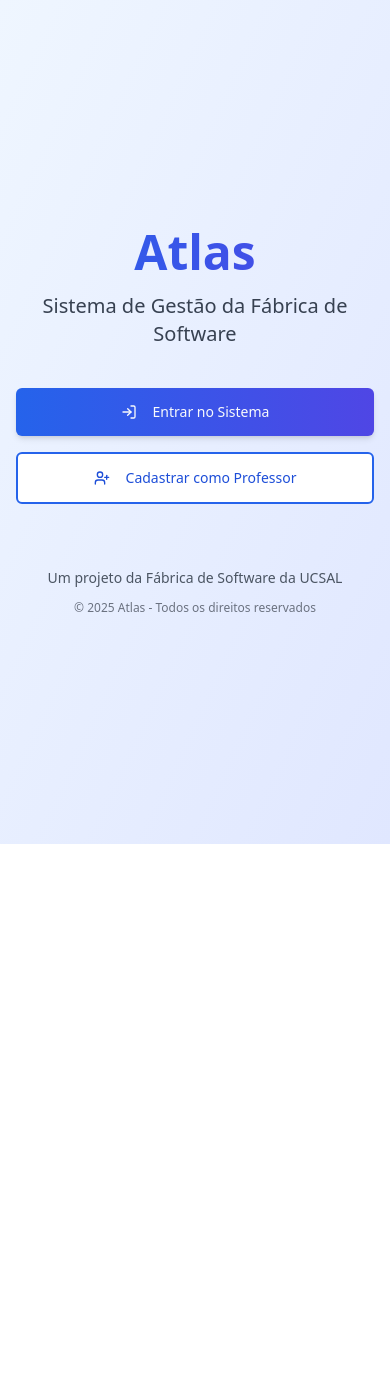
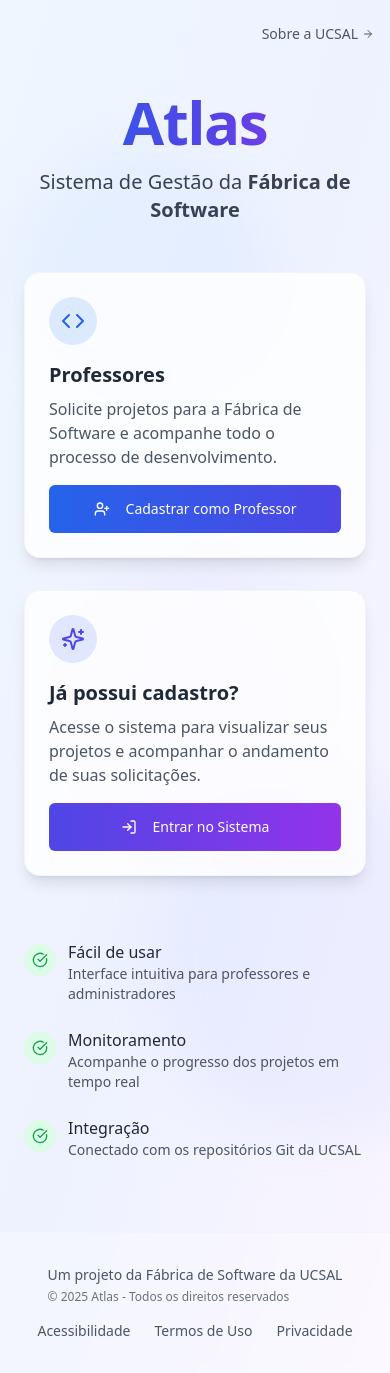
Before and after one commit to eubrunocase/Atlas-Front-End, a React (Vite) app: page / in a window 390 px wide. Before the commit the page ends 844 px from the top, so only its background shows below. Built offline with nearby package versions, Linux system fonts and the light colour scheme.

Commit message:
Improve overall design and accessibility
The design was considered too simple and not responsive enough. This commit aims to improve the overall design, making it more visually appealing, interesting, and responsive, while also ensuring accessibility.

```diff
--- a/package.json
+++ b/package.json
@@ -46,6 +46,7 @@
     "cmdk": "^1.0.0",
     "date-fns": "^3.6.0",
     "embla-carousel-react": "^8.3.0",
+    "framer-motion": "^12.5.0",
     "input-otp": "^1.2.4",
     "lucide-react": "^0.462.0",
     "next-themes": "^0.3.0",
--- a/src/index.css
+++ b/src/index.css
@@ -1,3 +1,4 @@
+
 @tailwind base;
 @tailwind components;
 @tailwind utilities;
@@ -99,3 +100,50 @@
     @apply bg-background text-foreground;
   }
 }
+
+/* Animações para os elementos decorativos */
+@keyframes blob {
+  0% {
+    transform: translate(0px, 0px) scale(1);
+  }
+  33% {
+    transform: translate(30px, -50px) scale(1.1);
+  }
+  66% {
+    transform: translate(-20px, 20px) scale(0.9);
+  }
+  100% {
+    transform: translate(0px, 0px) scale(1);
+  }
+}
+
+.animate-blob {
+  animation: blob 7s infinite;
+}
+
+.animation-delay-2000 {
+  animation-delay: 2s;
+}
+
+.animation-delay-4000 {
+  animation-delay: 4s;
+}
+
+/* Utilitários de acessibilidade */
+.sr-only {
+  position: absolute;
+  width: 1px;
+  height: 1px;
+  padding: 0;
+  margin: -1px;
+  overflow: hidden;
+  clip: rect(0, 0, 0, 0);
+  white-space: nowrap;
+  border-width: 0;
+}
+
+/* Foco para acessibilidade */
+.focus-visible:focus {
+  outline: 2px solid hsl(var(--primary));
+  outline-offset: 2px;
+}
--- a/src/pages/Index.tsx
+++ b/src/pages/Index.tsx
@@ -3,7 +3,8 @@ import { useEffect } from "react";
 import { useNavigate } from "react-router-dom";
 import { authService } from "@/services/auth.service";
 import { Button } from "@/components/ui/button";
-import { LogIn, UserPlus } from "lucide-react";
+import { LogIn, UserPlus, ArrowRight, Code, Sparkles, CheckCircle } from "lucide-react";
+import { motion } from "framer-motion";
 
 const Index = () => {
   const navigate = useNavigate();
@@ -19,41 +20,174 @@ const Index = () => {
     }
   }, [navigate]);
 
+  const container = {
+    hidden: { opacity: 0 },
+    show: {
+      opacity: 1,
+      transition: {
+        staggerChildren: 0.1
+      }
+    }
+  };
+
+  const item = {
+    hidden: { opacity: 0, y: 20 },
+    show: { opacity: 1, y: 0 }
+  };
+
   return (
-    <div className="min-h-screen flex flex-col items-center justify-center bg-gradient-to-br from-blue-50 to-indigo-100 p-4">
-      <div className="max-w-md w-full text-center">
-        <div className="mb-10">
-          <h1 className="text-5xl font-bold bg-gradient-to-r from-blue-600 to-indigo-600 bg-clip-text text-transparent mb-4">Atlas</h1>
-          <p className="text-xl text-gray-700">Sistema de Gestão da Fábrica de Software</p>
+    <div className="min-h-screen relative overflow-hidden bg-gradient-to-br from-blue-50 via-indigo-50 to-purple-50">
+      {/* Decorative elements */}
+      <div className="absolute top-0 left-0 w-full h-full overflow-hidden z-0">
+        <div className="absolute top-[10%] left-[5%] w-64 h-64 bg-blue-200 rounded-full mix-blend-multiply filter blur-xl opacity-20 animate-blob"></div>
+        <div className="absolute top-[40%] right-[10%] w-72 h-72 bg-purple-200 rounded-full mix-blend-multiply filter blur-xl opacity-20 animate-blob animation-delay-2000"></div>
+        <div className="absolute bottom-[15%] left-[35%] w-80 h-80 bg-indigo-200 rounded-full mix-blend-multiply filter blur-xl opacity-20 animate-blob animation-delay-4000"></div>
       </div>
 
-        <div className="space-y-4 mb-8">
+      {/* Main Content */}
+      <div className="relative z-10 flex flex-col min-h-screen">
+        <header className="container mx-auto py-6 px-4">
+          <nav className="flex justify-end">
+            <a
+              href="https://ucsal.br"
+              target="_blank"
+              rel="noopener noreferrer"
+              className="text-sm font-medium text-gray-600 hover:text-blue-600 transition-colors flex items-center"
+            >
+              Sobre a UCSAL <ArrowRight className="ml-1 h-3 w-3" />
+            </a>
+          </nav>
+        </header>
+
+        <main className="flex-grow flex flex-col items-center justify-center p-6">
+          <div className="max-w-4xl w-full mx-auto">
+            <motion.div
+              className="text-center mb-12"
+              initial={{ opacity: 0, y: -20 }}
+              animate={{ opacity: 1, y: 0 }}
+              transition={{ duration: 0.5 }}
+            >
+              <h1 className="text-6xl md:text-7xl font-bold bg-gradient-to-r from-blue-600 via-indigo-600 to-purple-600 bg-clip-text text-transparent mb-4 tracking-tight">
+                Atlas
+              </h1>
+              <p className="text-xl md:text-2xl text-gray-700 max-w-2xl mx-auto">
+                Sistema de Gestão da <span className="font-semibold">Fábrica de Software</span>
+              </p>
+            </motion.div>
+
+            <motion.div
+              className="grid md:grid-cols-2 gap-8 mb-16"
+              variants={container}
+              initial="hidden"
+              animate="show"
+            >
+              <motion.div
+                className="bg-white/80 backdrop-blur-sm rounded-2xl p-6 shadow-lg border border-gray-100 hover:shadow-xl transition-all duration-300"
+                variants={item}
+              >
+                <div className="bg-blue-100 text-blue-600 rounded-full w-12 h-12 flex items-center justify-center mb-4">
+                  <Code className="w-6 h-6" />
+                </div>
+                <h3 className="text-xl font-semibold mb-2 text-gray-800">Professores</h3>
+                <p className="text-gray-600 mb-4">
+                  Solicite projetos para a Fábrica de Software e acompanhe todo o processo de desenvolvimento.
+                </p>
+                <Button
+                  className="w-full bg-gradient-to-r from-blue-600 to-indigo-600 hover:from-blue-700 hover:to-indigo-700 text-white font-medium py-6 group"
+                  onClick={() => navigate("/register")}
+                >
+                  <UserPlus className="mr-2 h-5 w-5 group-hover:scale-110 transition-transform" />
+                  Cadastrar como Professor
+                </Button>
+              </motion.div>
+
+              <motion.div
+                className="bg-white/80 backdrop-blur-sm rounded-2xl p-6 shadow-lg border border-gray-100 hover:shadow-xl transition-all duration-300"
+                variants={item}
+              >
+                <div className="bg-indigo-100 text-indigo-600 rounded-full w-12 h-12 flex items-center justify-center mb-4">
+                  <Sparkles className="w-6 h-6" />
+                </div>
+                <h3 className="text-xl font-semibold mb-2 text-gray-800">Já possui cadastro?</h3>
+                <p className="text-gray-600 mb-4">
+                  Acesse o sistema para visualizar seus projetos e acompanhar o andamento de suas solicitações.
+                </p>
                 <Button
                   size="lg"
-            className="w-full py-6 bg-gradient-to-r from-blue-600 to-indigo-600 hover:from-blue-700 hover:to-indigo-700 transition-all duration-200 shadow-md hover:shadow-lg"
+                  className="w-full bg-gradient-to-r from-indigo-600 to-purple-600 hover:from-indigo-700 hover:to-purple-700 text-white font-medium py-6 group"
                   onClick={() => navigate("/login")}
                 >
-            <LogIn className="mr-2 h-5 w-5" /> Entrar no Sistema
+                  <LogIn className="mr-2 h-5 w-5 group-hover:scale-110 transition-transform" />
+                  Entrar no Sistema
                 </Button>
+              </motion.div>
+            </motion.div>
 
-          <Button
-            variant="outline"
-            size="lg"
-            className="w-full py-6 border-2 border-blue-600 text-blue-700 hover:bg-blue-50 transition-all duration-200"
-            onClick={() => navigate("/register")}
+            <motion.div
+              className="grid md:grid-cols-3 gap-6 mb-12"
+              initial={{ opacity: 0, y: 20 }}
+              animate={{ opacity: 1, y: 0 }}
+              transition={{ delay: 0.4, duration: 0.5 }}
             >
-            <UserPlus className="mr-2 h-5 w-5" /> Cadastrar como Professor
-          </Button>
+              <div className="flex items-start space-x-3">
+                <div className="bg-green-100 text-green-600 rounded-full p-2 mt-1 flex-shrink-0">
+                  <CheckCircle className="w-4 h-4" />
+                </div>
+                <div>
+                  <h4 className="font-medium text-gray-800">Fácil de usar</h4>
+                  <p className="text-sm text-gray-600">Interface intuitiva para professores e administradores</p>
+                </div>
               </div>
 
-        <div className="mt-16 flex flex-col gap-3">
-          <p className="text-gray-600 text-sm">
+              <div className="flex items-start space-x-3">
+                <div className="bg-green-100 text-green-600 rounded-full p-2 mt-1 flex-shrink-0">
+                  <CheckCircle className="w-4 h-4" />
+                </div>
+                <div>
+                  <h4 className="font-medium text-gray-800">Monitoramento</h4>
+                  <p className="text-sm text-gray-600">Acompanhe o progresso dos projetos em tempo real</p>
+                </div>
+              </div>
+
+              <div className="flex items-start space-x-3">
+                <div className="bg-green-100 text-green-600 rounded-full p-2 mt-1 flex-shrink-0">
+                  <CheckCircle className="w-4 h-4" />
+                </div>
+                <div>
+                  <h4 className="font-medium text-gray-800">Integração</h4>
+                  <p className="text-sm text-gray-600">Conectado com os repositórios Git da UCSAL</p>
+                </div>
+              </div>
+            </motion.div>
+          </div>
+        </main>
+
+        <footer className="relative z-10 bg-white/30 backdrop-blur-sm py-8 border-t border-gray-100">
+          <div className="container mx-auto px-6">
+            <div className="flex flex-col md:flex-row justify-between items-center">
+              <div className="mb-4 md:mb-0">
+                <p className="text-sm text-gray-600">
                   Um projeto da Fábrica de Software da UCSAL
                 </p>
-          <p className="text-center text-xs text-gray-500">
+                <p className="text-xs text-gray-500 mt-1">
                   © {new Date().getFullYear()} Atlas - Todos os direitos reservados
                 </p>
               </div>
+
+              <div className="flex space-x-6">
+                <a href="#acessibilidade" className="text-sm text-gray-600 hover:text-blue-600 transition-colors">
+                  Acessibilidade
+                </a>
+                <a href="#termos" className="text-sm text-gray-600 hover:text-blue-600 transition-colors">
+                  Termos de Uso
+                </a>
+                <a href="#privacidade" className="text-sm text-gray-600 hover:text-blue-600 transition-colors">
+                  Privacidade
+                </a>
+              </div>
+            </div>
+          </div>
+        </footer>
       </div>
     </div>
   );
--- a/tailwind.config.ts
+++ b/tailwind.config.ts
@@ -1,3 +1,4 @@
+
 import type { Config } from "tailwindcss";
 
 export default {
@@ -14,6 +15,10 @@ export default {
 			center: true,
 			padding: '2rem',
 			screens: {
+				'sm': '640px',
+				'md': '768px',
+				'lg': '1024px',
+				'xl': '1280px',
 				'2xl': '1400px'
 			}
 		},
@@ -84,11 +89,26 @@ export default {
 					to: {
 						height: '0'
 					}
+				},
+				'fade-in': {
+					'0%': { opacity: '0' },
+					'100%': { opacity: '1' }
+				},
+				'fade-out': {
+					'0%': { opacity: '1' },
+					'100%': { opacity: '0' }
+				},
+				'slide-in': {
+					'0%': { transform: 'translateY(20px)', opacity: '0' },
+					'100%': { transform: 'translateY(0)', opacity: '1' }
 				}
 			},
 			animation: {
 				'accordion-down': 'accordion-down 0.2s ease-out',
-				'accordion-up': 'accordion-up 0.2s ease-out'
+				'accordion-up': 'accordion-up 0.2s ease-out',
+				'fade-in': 'fade-in 0.3s ease-out',
+				'fade-out': 'fade-out 0.3s ease-out',
+				'slide-in': 'slide-in 0.3s ease-out'
 			}
 		}
 	},
```
Also changed, not shown: 1 other file (tests, documents, lock files or other folders). Lines whose indentation alone changed are shown as unchanged.
